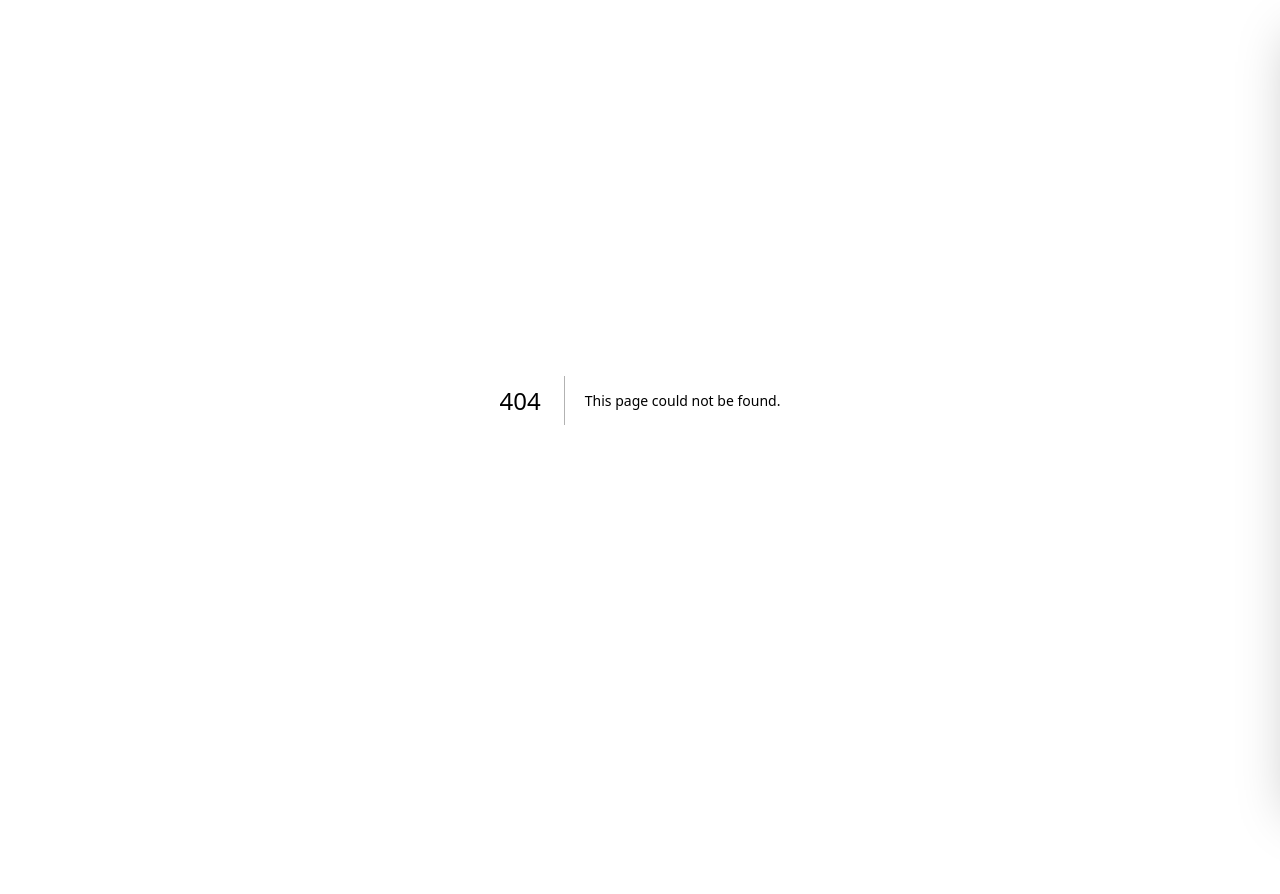
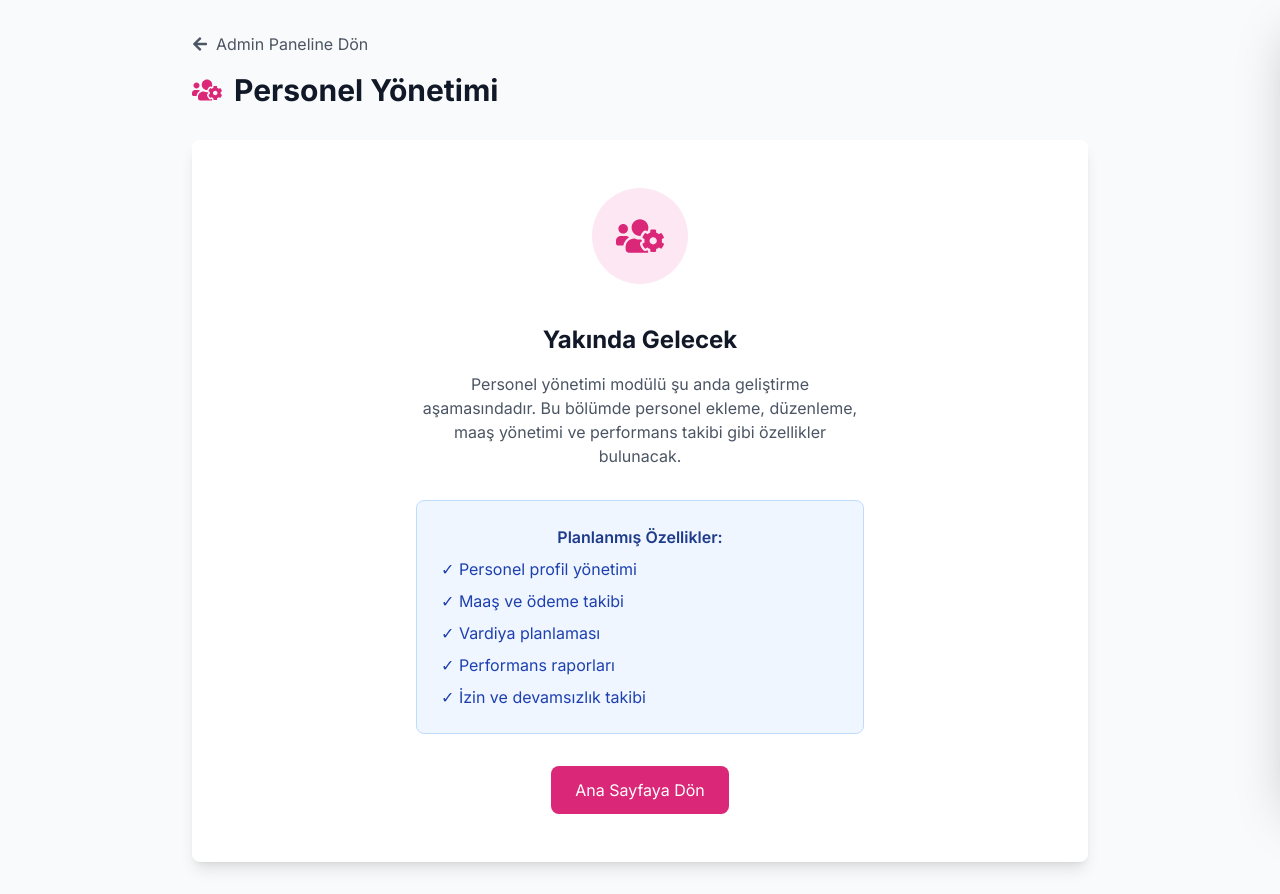
Before and after one commit to hakancineli/noccacoffe, a Next.js app: page /admin/personnel in a window 1280 px wide. Before the commit this address had no page. Before the commit the page ends 800 px from the top, so only its background shows below. Built offline with nearby package versions, Linux system fonts and the light colour scheme.

Commit message:
feat: add personnel management placeholder page

```diff
--- /dev/null
+++ b/src/app/admin/personnel/page.tsx
@@ -0,0 +1,66 @@
+'use client';
+
+import Link from 'next/link';
+import { FaArrowLeft, FaUsersCog } from 'react-icons/fa';
+
+export default function PersonnelPage() {
+    return (
+        <div className="min-h-screen bg-gray-50 p-8">
+            <div className="max-w-4xl mx-auto">
+                {/* Header */}
+                <div className="mb-8">
+                    <Link
+                        href="/admin"
+                        className="inline-flex items-center text-gray-600 hover:text-gray-900 mb-4"
+                    >
+                        <FaArrowLeft className="mr-2" />
+                        Admin Paneline Dön
+                    </Link>
+                    <h1 className="text-3xl font-bold text-gray-900 flex items-center gap-3">
+                        <FaUsersCog className="text-pink-600" />
+                        Personel Yönetimi
+                    </h1>
+                </div>
+
+                {/* Coming Soon Card */}
+                <div className="bg-white rounded-lg shadow-lg p-12 text-center">
+                    <div className="mb-6">
+                        <div className="inline-flex items-center justify-center w-24 h-24 bg-pink-100 rounded-full mb-4">
+                            <FaUsersCog className="text-5xl text-pink-600" />
+                        </div>
+                    </div>
+
+                    <h2 className="text-2xl font-bold text-gray-900 mb-4">
+                        Yakında Gelecek
+                    </h2>
+
+                    <p className="text-gray-600 mb-8 max-w-md mx-auto">
+                        Personel yönetimi modülü şu anda geliştirme aşamasındadır.
+                        Bu bölümde personel ekleme, düzenleme, maaş yönetimi ve
+                        performans takibi gibi özellikler bulunacak.
+                    </p>
+
+                    <div className="bg-blue-50 border border-blue-200 rounded-lg p-6 max-w-md mx-auto">
+                        <h3 className="font-semibold text-blue-900 mb-2">Planlanmış Özellikler:</h3>
+                        <ul className="text-left text-blue-800 space-y-2">
+                            <li>✓ Personel profil yönetimi</li>
+                            <li>✓ Maaş ve ödeme takibi</li>
+                            <li>✓ Vardiya planlaması</li>
+                            <li>✓ Performans raporları</li>
+                            <li>✓ İzin ve devamsızlık takibi</li>
+                        </ul>
+                    </div>
+
+                    <div className="mt-8">
+                        <Link
+                            href="/admin"
+                            className="inline-flex items-center px-6 py-3 bg-pink-600 text-white rounded-lg hover:bg-pink-700 transition"
+                        >
+                            Ana Sayfaya Dön
+                        </Link>
+                    </div>
+                </div>
+            </div>
+        </div>
+    );
+}
```
